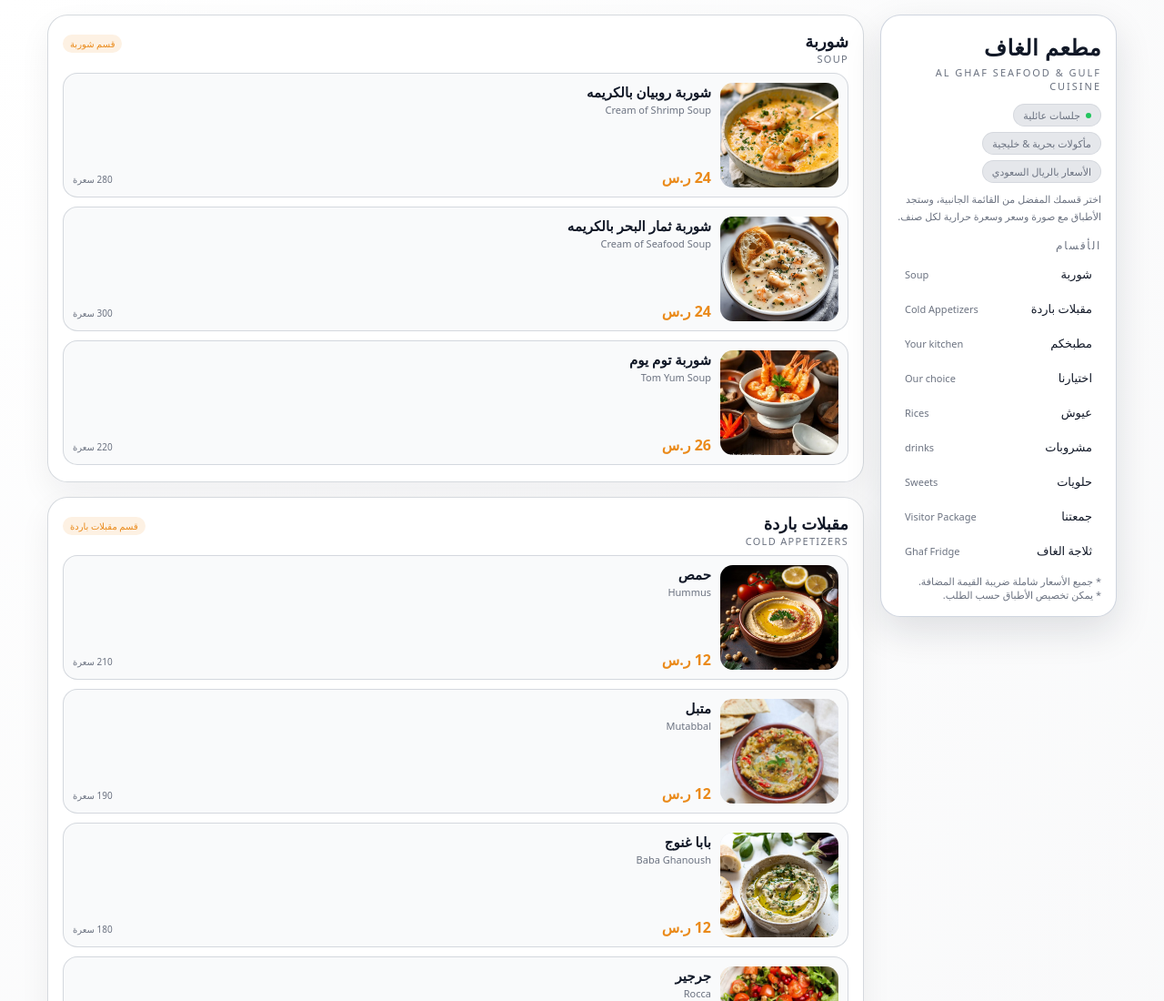
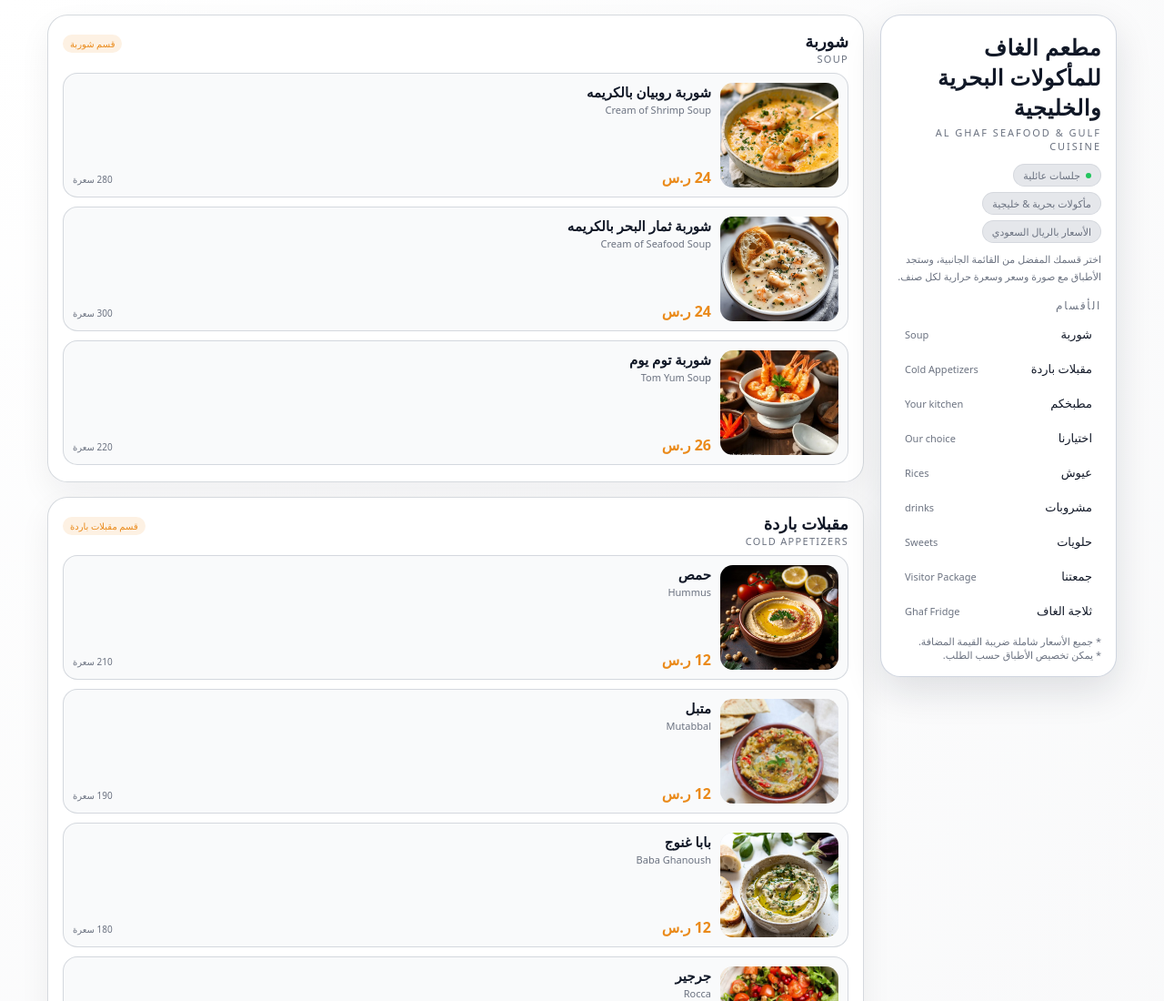
Before and after one commit to mohammed70777/alghaf-menu, a plain HTML site: page index.html in a window 1280 px wide. Shown: the top 1100 px of the page at 91% size. Drawn offline with Linux system fonts and the light colour scheme.

Commit message:
Update index.html

```diff
--- a/index.html
+++ b/index.html
@@ -348,7 +348,7 @@
 
 <div class="shell">
   <aside class="brand-panel">
-    <div class="brand-title-ar">مطعم الغاف</div>
+    <div class="brand-title-ar">مطعم الغاف للمأكولات البحرية والخليجية</div>
     <div class="brand-title-en">AL GHAF SEAFOOD &amp; GULF CUISINE</div>
     <div class="brand-chip-row">
       <div class="chip"><span class="chip-dot"></span>جلسات عائلية</div>
```
